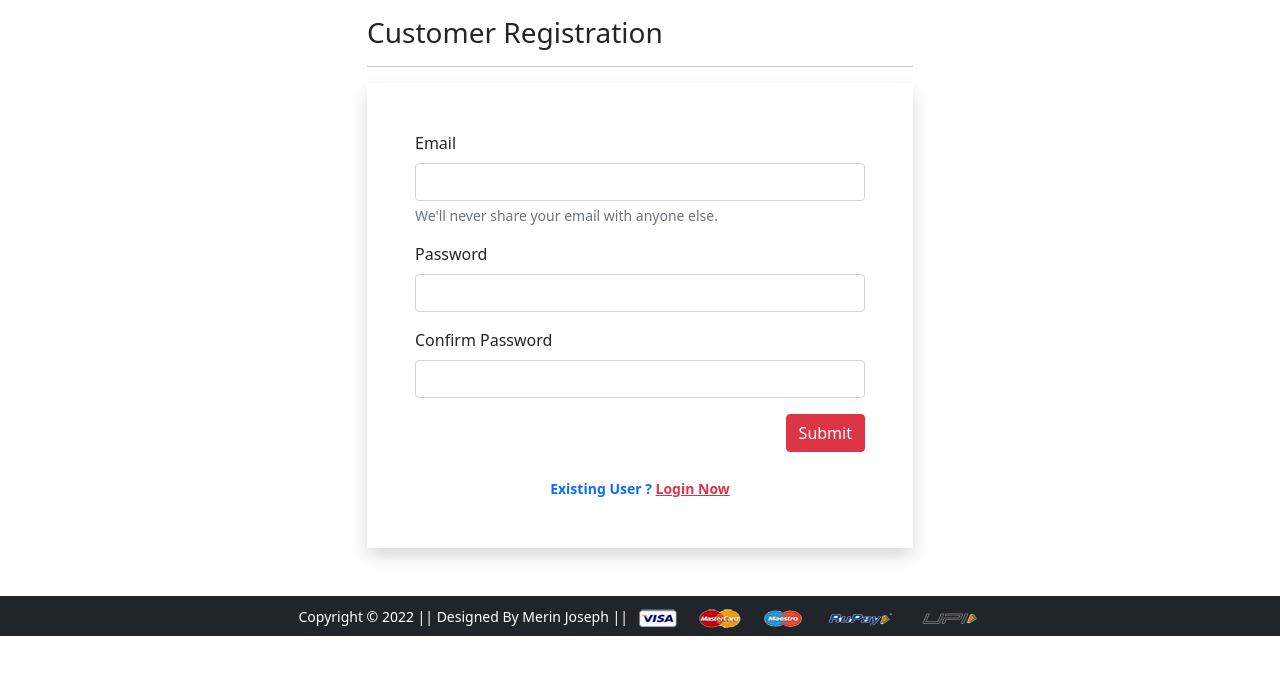
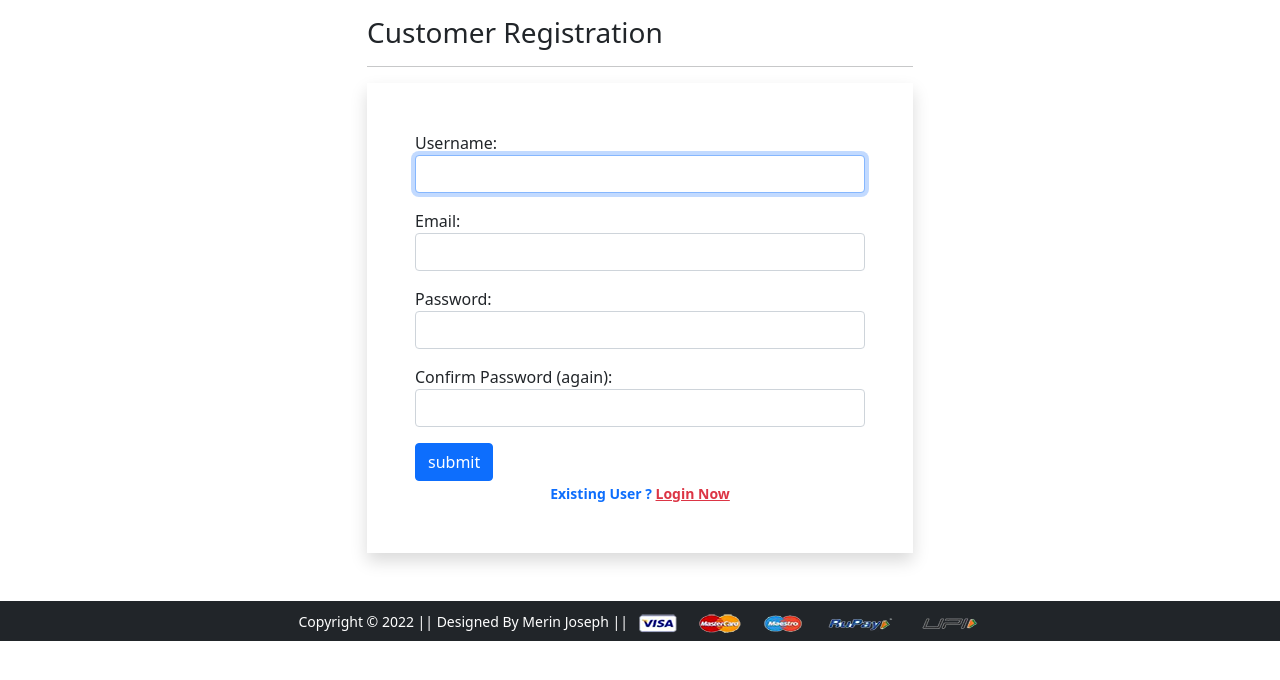
Before and after one commit to merinjo90/Ecommerce-Shopping-Website, a Django app: page /registration/ in a window 1280 px wide. Shown: the part 56-736 px from the top of the page. Run offline with Django 3.2, Linux system fonts and the light colour scheme; some libraries are stand-ins or nearby versions.

Commit message:
User Registeration with succesful message printing, form creation

```diff
--- /dev/null
+++ b/ShoppingCart/shoppinglyx/app/forms.py
@@ -0,0 +1,15 @@
+from django import forms
+from django.contrib.auth.forms import UserCreationForm
+from django.contrib.auth.models import User
+
+
+class CustomerRegistrationForm(UserCreationForm):
+    password1 = forms.CharField(label='Password', widget=forms.PasswordInput(attrs={'class': 'form-control'}))
+    password2 = forms.CharField(label='Confirm Password (again)',widget=forms.PasswordInput(attrs={'class': 'form-control'}))
+    email = forms.CharField(required=True, widget=forms.EmailInput(attrs={'class': 'form-control'}))
+
+    class Meta:
+        model = User
+        fields = ['username', 'email', 'password1', 'password2']
+        labels = {'email': 'Email'}
+        widgets = {'username': forms.TextInput(attrs={'class': 'form-control'})}
--- a/ShoppingCart/shoppinglyx/app/templates/app/customerregistration.html
+++ b/ShoppingCart/shoppinglyx/app/templates/app/customerregistration.html
@@ -7,27 +7,23 @@
         <div class="col-sm-6 offset-sm-3">
             <h3>Customer Registration</h3>
             <hr>
-
             <form action="" method="post" novalidate class="shadow p-5">
-    <div class="mb-3">
-     <label for="inputEmail4" class="form-label">Email</label>
-     <input type="email" class="form-control" id="inputEmail4">
-     <div id="emailHelp" class="form-text">We'll never share your email with anyone else.</div>
+                {% if messages %}
+                    {% for message in messages %}
+                         <p {% if message.tags %} class="alert alert-{{message.tags}} mb-5" {% endif %}>{{message}}</p>
+                    {% endfor %}
+                {% endif %}
+                {% csrf_token %}
+                {% for fm in form %}
+                <div class="form-group mb-3">
+                    {{fm.label_tag}} {{fm}} <small class="text-danger">{{fm.errors|striptags}}</small>
                 </div>
-    <div class="mb-3">
-     <label for="inputPassword1" class="form-label">Password</label>
-     <input type="password" class="form-control" id="inputPassword1">
+                {% endfor %}
+                <input type="submit" value="submit" class="btn btn-primary">
+                <br>
+                <div class="text-center text-primary fw-bold">
+                    <small> Existing User ? <a href="{% url 'login' %}" class="text-danger"> Login Now</a> </small>
                 </div>
-    <div class="mb-3">
-     <label for="inputPassword2" class="form-label">Confirm Password</label>
-     <input type="password" class="form-control" id="inputPassword2">
-    </div>
-    <div class="text-end">
-     <button type="button" class="btn btn-danger">Submit</button>
-    </div>
-    <br>
-    <div class="text-center text-primary fw-bold"><small>Existing User ? <a href="{% url 'login' %}"
-       class="text-danger">Login Now</a> </small></div>
                 {% if form.non_field_errors %}
                 {% for error in form.non_field_errors %}
                 <p class="alert alert-danger my-3">{{error}}</p>
--- a/ShoppingCart/shoppinglyx/app/urls.py
+++ b/ShoppingCart/shoppinglyx/app/urls.py
@@ -1,22 +1,20 @@
-
 from django.urls import path
 from .views import *
-
 
 urlpatterns = [
     # path('', home,name='home'),
 
-    path('',ProductView.as_view(),name='home'),
+    path('', ProductView.as_view(), name='home'),
     path('product-detail/<int:pk>', ProductDetailView.as_view(), name='product-detail'),
     path('cart/', add_to_cart, name='add-to-cart'),
     path('buy/', buy_now, name='buy-now'),
-    path('profile/',profile, name='profile'),
+    path('profile/', profile, name='profile'),
     path('address/', address, name='address'),
     path('orders/', orders, name='orders'),
     path('changepassword/', change_password, name='changepassword'),
     path('mobile/', mobile, name='mobile'),
     path('mobile/<slug:data>', mobile, name='mobiledata'),
     path('login/', login, name='login'),
-    path('registration/', customerregistration, name='customerregistration'),
+    path('registration/', CustomerRegistrationView.as_view(), name='customerregistration'),
     path('checkout/', checkout, name='checkout'),
 ]
--- a/ShoppingCart/shoppinglyx/app/views.py
+++ b/ShoppingCart/shoppinglyx/app/views.py
@@ -1,10 +1,13 @@
 from django.shortcuts import render
 from django.views import View
 from .models import *
+from .forms import *
+from django.contrib import messages
 
 
 # Create your views here.
 
+# -----------Products ------------------------------
 
 class ProductView(View):
     def get(self, request):
@@ -20,6 +23,8 @@ class ProductView(View):
 
         })
 
+
+# ----------- Product Detailes -----------------------------
 
 class ProductDetailView(View):
     def get(self, request, pk):
@@ -51,6 +56,8 @@ def change_password(request):
     return render(request, 'app/changepassword.html')
 
 
+# ------------------- Detailed Mobile data --------------------------------
+
 def mobile(request, data=None):
     if data == None:
         mobiles = Product.objects.filter(category='M')
@@ -61,15 +68,26 @@ def mobile(request, data=None):
     elif data == 'above':
         mobiles = Product.objects.filter(category='M').filter(discounted_price__gt=10000)
 
-    return render(request, 'app/mobile.html',context= {'mobiles': mobiles})
+    return render(request, 'app/mobile.html', context={'mobiles': mobiles})
 
 
 def login(request):
     return render(request, 'app/login.html')
 
 
-def customerregistration(request):
-    return render(request, 'app/customerregistration.html')
+# ---------------- Registration ------------------------------------
+
+class CustomerRegistrationView(View):
+    def get(self, request):
+        form = CustomerRegistrationForm()
+        return render(request, 'app/customerregistration.html', {'form': form})
+
+    def post(self, request):
+        form = CustomerRegistrationForm(request.POST)
+        if form.is_valid():
+            messages.success(request,'Congratulations!! Registered succesfully')
+            form.save()
+        return render(request, 'app/customerregistration.html', {'form': form})
 
 
 def checkout(request):
```
Also changed, not shown: ShoppingCart/shoppinglyx/db.sqlite3. Lines whose indentation alone changed are shown as unchanged.
